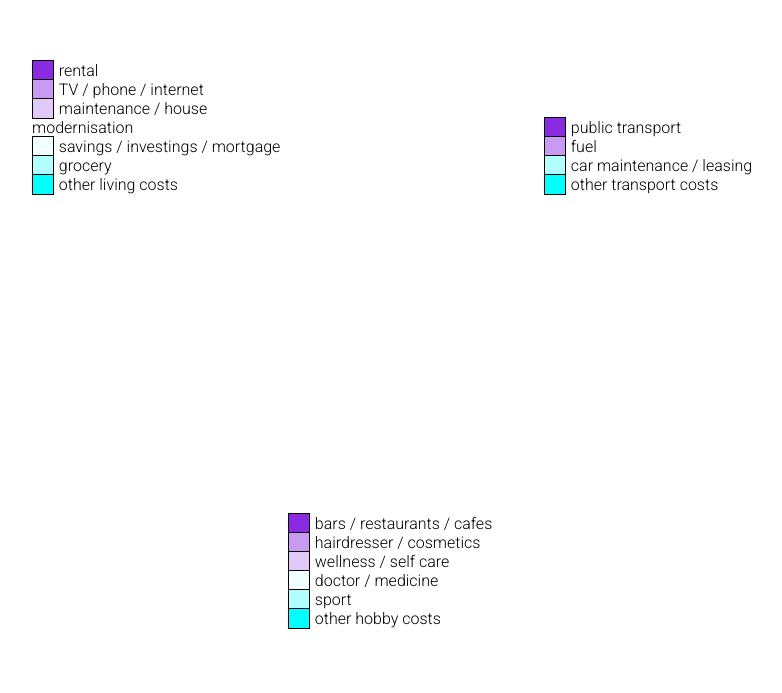
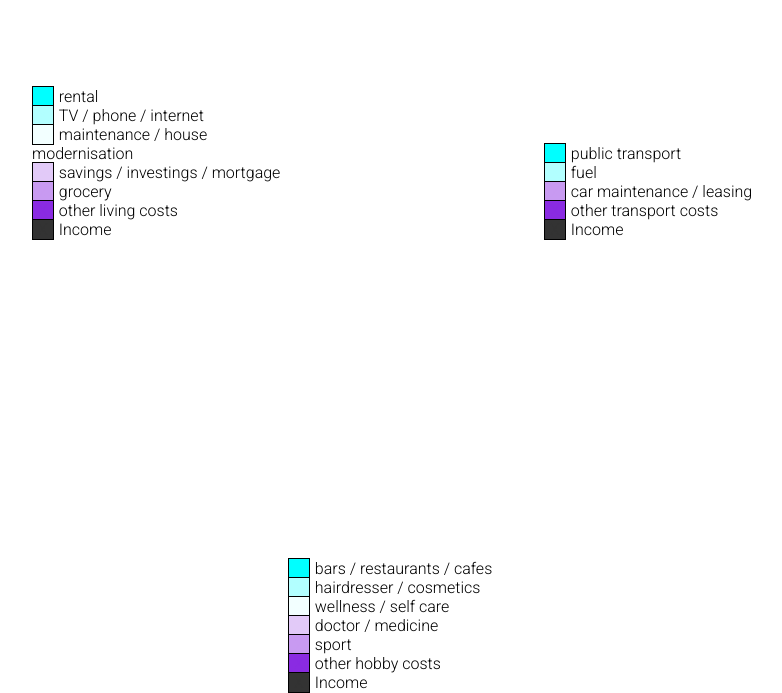
Before and after one commit to Dodkes/budgetchart, a React (Create React App) app: page / in a window 1280 px wide. Shown: the part 926-1619 px from the top of the page, without its empty margins (232-1014 px from the left). Before the commit the page ends 1555 px from the top, so only its background shows below. Built offline with nearby package versions, Linux system fonts and the light colour scheme.

Commit message:
3 Charts fully working
Added 2 more charts, so all 3 charts are now fully reactive and displaying correct data -> (income - costs)

```diff
--- a/src/chart.js
+++ b/src/chart.js
@@ -19,6 +19,7 @@ function DoughnutChart(props){
                     <li><span className={styles.fourthLabel}>X</span>savings / investings / mortgage</li>
                     <li><span className={styles.fifthLabel}>X</span>grocery</li>
                     <li><span className={styles.sixthLabel}>X</span>other living costs</li>
+                    <li><span className={styles.incomeLabel}>X</span>Income</li>
                 </ul>
         </div>
         <div className={styles.chartwidth}>
@@ -28,6 +29,7 @@ function DoughnutChart(props){
                     <li><span className={styles.secondLabel}>X</span>fuel</li>
                     <li><span className={styles.fifthLabel}>X</span>car maintenance / leasing</li>
                     <li><span className={styles.sixthLabel}>X</span>other transport costs</li>
+                    <li><span className={styles.incomeLabel}>X</span>Income</li>
                 </ul>
         </div>
         <div className={styles.chartwidth}>
@@ -39,6 +41,7 @@ function DoughnutChart(props){
                     <li><span className={styles.fourthLabel}>X</span>doctor / medicine</li>
                     <li><span className={styles.fifthLabel}>X</span>sport</li>
                     <li><span className={styles.sixthLabel}>X</span>other hobby costs</li>
+                    <li><span className={styles.incomeLabel}>X</span>Income</li>
                 </ul>
         </div>
     </div>
--- a/src/chart.module.css
+++ b/src/chart.module.css
@@ -4,6 +4,7 @@
 }
 
 .chartContainer{
+    margin-top: 2%;
     width: 100%;
     text-align: center;
 }
@@ -16,31 +17,36 @@
 
 
 .firstLabel{
+    background-color: #00FFFF;
+    color: #00FFFF;
+}
+
+.secondLabel{
+    background-color: #b2ffff;
+    color: #b2ffff;
+}
+
+.thirdLabel{
+    background-color: #f2ffff;
+    color: #f2ffff;
+}
+
+.fourthLabel{
+    background-color: #e2caf8;
+    color: #e2caf8;
+}
+
+.fifthLabel{
+    background-color: #c89af1;
+    color: #c89af1;
+}
+
+.sixthLabel{
     background-color: #8A2BE2;
     color: #8A2BE2;
 }
 
-.secondLabel{
-    background-color: #c89af1;
-    color: #c89af1;
+.incomeLabel {
+    background-color: #333333;
+    color: #333333;
 }
-
-.thirdLabel{
-    background-color: #e2caf8;
-    color: #e2caf8;
-}
-
-.fourthLabel{
-    background-color: #f2ffff;
-    color: #f2ffff;
-}
-
-.fifthLabel{
-    background-color: #b2ffff;
-    color: #b2ffff;
-}
-
-.sixthLabel{
-    background-color: #00FFFF;
-    color: #00FFFF;
-}
--- a/src/input.js
+++ b/src/input.js
@@ -4,11 +4,13 @@ import { FcInTransit } from "react-icons/fc";
 import DoughnutChart from './chart'
 import {useState} from 'react'
 
-let livingData = [0, 0, 0, 0 ,0 ,0, 0]
+let livingData = [0, 0, 0, 0, 0, 0, 0]
+let transportData = [0, 0, 0, 0, 0]
+let hobbyData = [0, 0, 0, 0, 0 ,0 , 0]
 let livingCosts = 0
+let transportCosts = 0
+let hobbyCosts = 0
 let income
-let transportData = [0]
-let hobbyData = [0]
 const livingLabels = ['rental', 'TV / phone / internet', 'maintenance / house modernisation', 'savings / investings / mortgage', 'grocery', 'other living costs', 'income' ]
 const transportLabels = ['public transport', 'fuel', 'car maintenance / leasing', 'other transport costs', 'income']
 const hobbyLabels = ['bars / restaurants / cafes', 'hairdresser / cosmetics', 'wellness / self care', 'doctor / medicine', 'sport', 'other hobby costs', 'income']
@@ -17,7 +19,7 @@ function InputItem(props){
     function handleChange(event){
 
         let activeInput
-        if (event.target.value === '') {
+        if (event.target.value === '' || event.target.value < 0) {
             activeInput = 0
         } else {
             activeInput = event.target.value
@@ -66,12 +68,30 @@ function InputItem(props){
 
         function updateCosts() {
         livingCosts = 0
+        hobbyCosts = 0
+        transportCosts = 0
+
         for (let i = 0; i < livingData.length - 1; i++) {
                 livingCosts += livingData[i]
+                hobbyCosts += hobbyData[i]
         }
 
-        console.log('naklady '+livingCosts)
-        console.log('prijem '+income)
+        for (let i = 0; i < transportData.length - 1; i++) {
+            transportCosts += transportData[i]
+        }
+
+        if (transportCosts > income) {
+            transportData[4] = 0
+        } else {
+            transportData[4] = income - transportCosts
+        }
+
+        if (hobbyCosts > income) {
+            hobbyData[6] = 0
+        } else {
+            hobbyData[6] = income - hobbyCosts
+        }
+
 
         if (livingCosts > income){
             livingData[6] = 0
@@ -95,7 +115,7 @@ function Input(){
         labels: livingLabels,
         datasets: [{
                 data: livingData,
-                backgroundColor: ['#8A2BE2','#bf8aef', '#e2caf8', '#f2ffff', '#b2ffff', '#00FFFF', '#000000'],
+                backgroundColor: ['#00FFFF','#b2ffff', '#f2ffff', '#e2caf8', '#bf8aef', '#8A2BE2', '#333333'],
                 borderColor: 'black',
                 borderWidth: 1,
             }],
@@ -105,7 +125,7 @@ function Input(){
         labels: transportLabels,
         datasets: [{
                 data: transportData,
-                backgroundColor: ['#8A2BE2','#bf8aef', '#b2ffff', '#00FFFF', '#000000'],
+                backgroundColor: ['#00FFFF','#b2ffff', '#bf8aef', '#8A2BE2', '#333333'],
                 borderColor: 'black',
                 borderWidth: 1,
             }],
@@ -115,7 +135,7 @@ function Input(){
         labels: hobbyLabels,
         datasets: [{
                 data: hobbyData,
-                backgroundColor: ['#8A2BE2','#bf8aef', '#e2caf8', '#f2ffff', '#b2ffff', '#00FFFF', '#000000'],
+                backgroundColor: ['#00FFFF','#b2ffff', '#f2ffff', '#e2caf8', '#bf8aef', '#8A2BE2', '#333333'],
                 borderColor: 'black',
                 borderWidth: 1,
             }],
```
